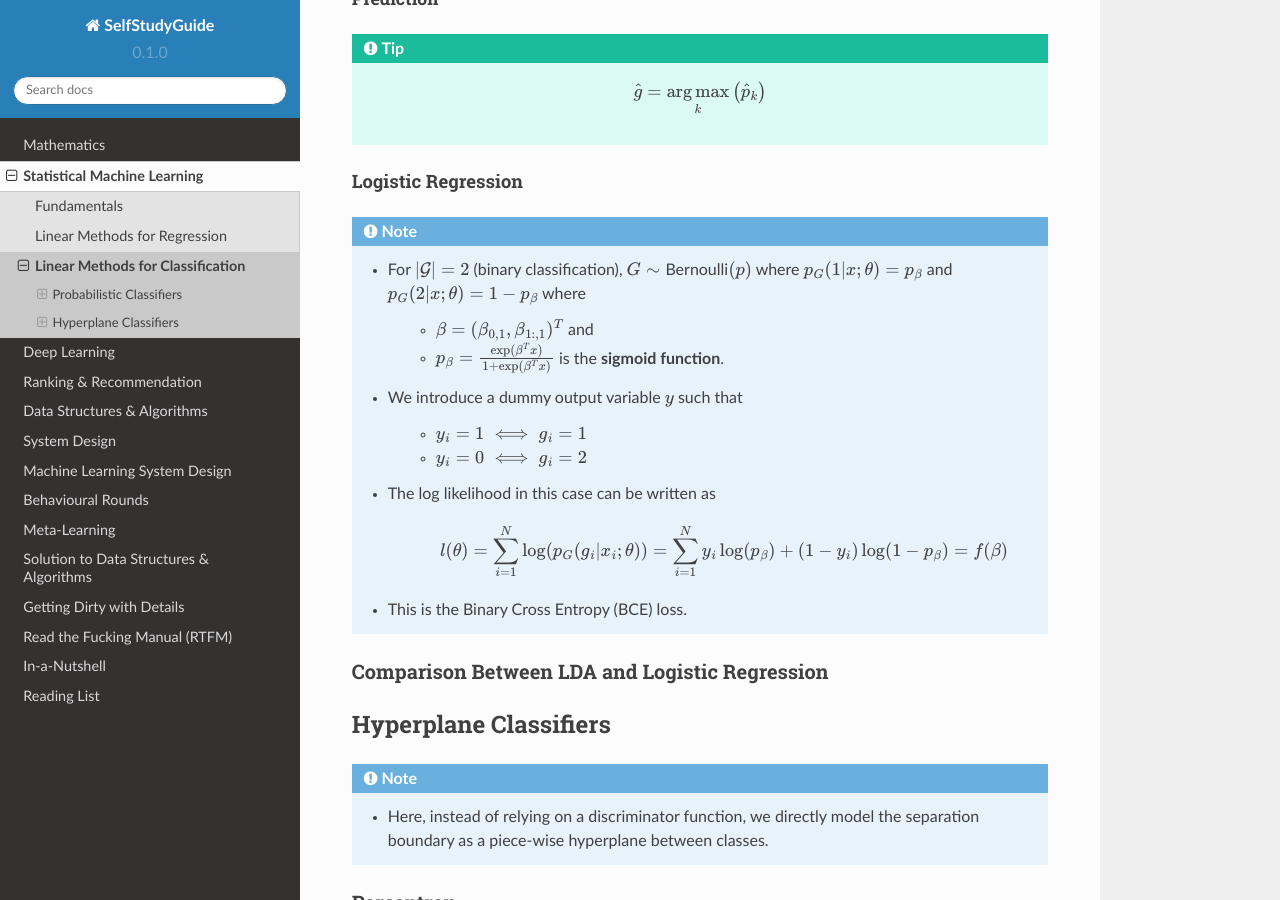
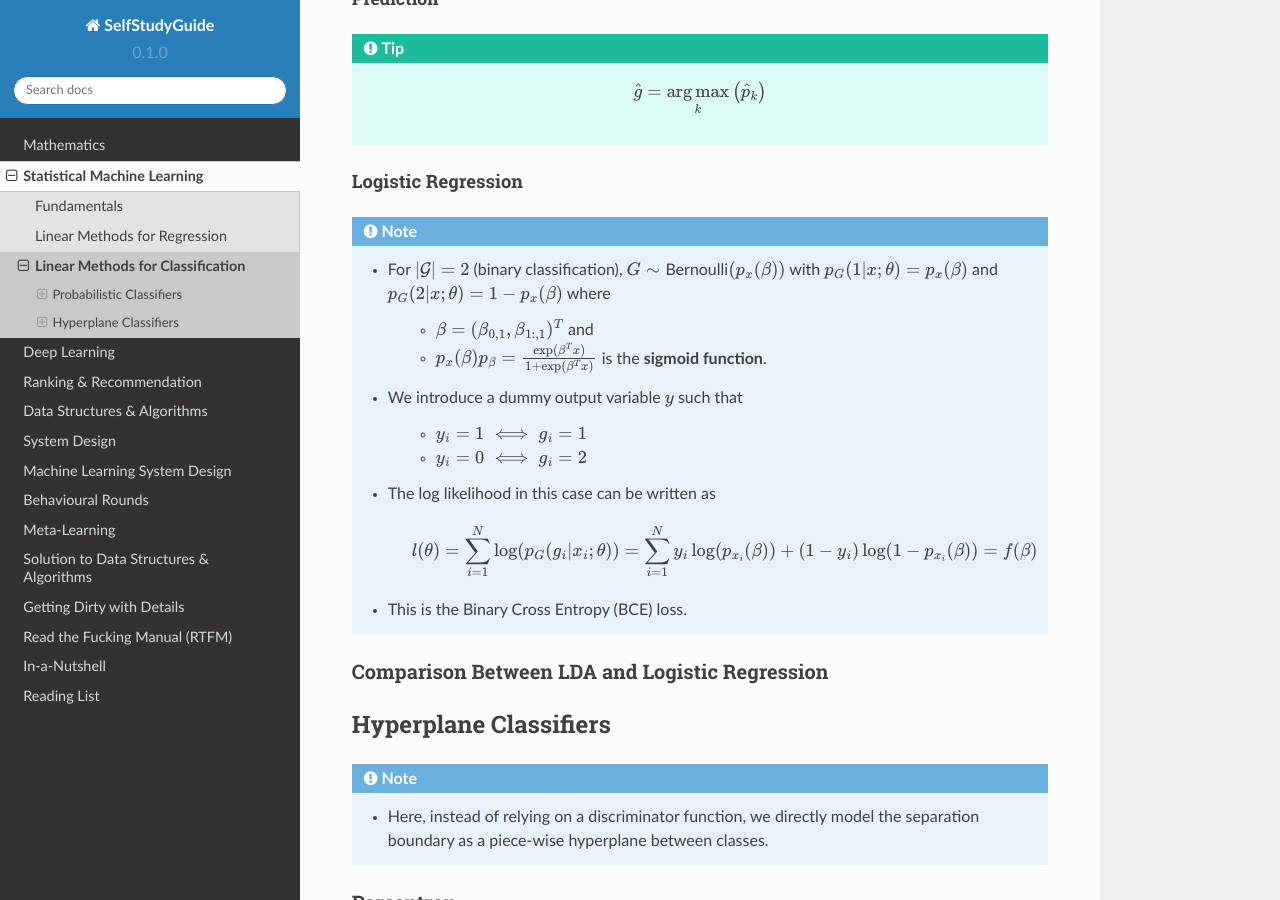
Before and after one commit to uselesstechjunks/leetcode, a Sphinx documentation site: the page built from docs/source/ml/linearcls.rst, in a window 1280 px wide and 900 px high, scrolled down 5020 px. Built offline with Sphinx 7.4.7 and the Read the Docs theme 2.0.0, drawn with Linux system fonts in a browser that asks for light colours.

Commit message:
Update linearcls.rst

```diff
--- a/docs/source/ml/linearcls.rst
+++ b/docs/source/ml/linearcls.rst
@@ -158,17 +158,17 @@ Prediction
 Logistic Regression
 --------------------------------------------------------------------------------------
 .. note::
-	* For :math:`|\mathcal{G}|=2` (binary classification), :math:`G\sim\text{Bernoulli}(p)` where :math:`p_G(1|x;\theta)=p_\beta` and :math:`p_G(2|x;\theta)=1-p_\beta` where
+	* For :math:`|\mathcal{G}|=2` (binary classification), :math:`G\sim\text{Bernoulli}(p_x(\beta))` with :math:`p_G(1|x;\theta)=p_x(\beta)` and :math:`p_G(2|x;\theta)=1-p_x(\beta)` where
 
 		* :math:`\beta=(\beta_{0,1},\beta_{1:,1})^T` and
-		* :math:`p_\beta=\frac{\exp(\beta^Tx)}{1+\exp(\beta^Tx)}` is the **sigmoid function**.
+		* :math:`p_x(\beta)p_\beta=\frac{\exp(\beta^Tx)}{1+\exp(\beta^Tx)}` is the **sigmoid function**.
 	* We introduce a dummy output variable :math:`y` such that
 
 		* :math:`y_i=1\iff g_i=1`
 		* :math:`y_i=0\iff g_i=2`
 	* The log likelihood in this case can be written as
 
-		.. math:: l(\theta)=\sum_{i=1}^{N}\log(p_G(g_i|x_i;\theta))=\sum_{i=1}^{N}y_i\log(p_\beta)+(1-y_i)\log(1-p_\beta)=f(\beta)
+		.. math:: l(\theta)=\sum_{i=1}^{N}\log(p_G(g_i|x_i;\theta))=\sum_{i=1}^{N}y_i\log(p_{x_i}(\beta))+(1-y_i)\log(1-p_{x_i}(\beta))=f(\beta)
 	* This is the Binary Cross Entropy (BCE) loss.
 
 Comparison Between LDA and Logistic Regression
```
